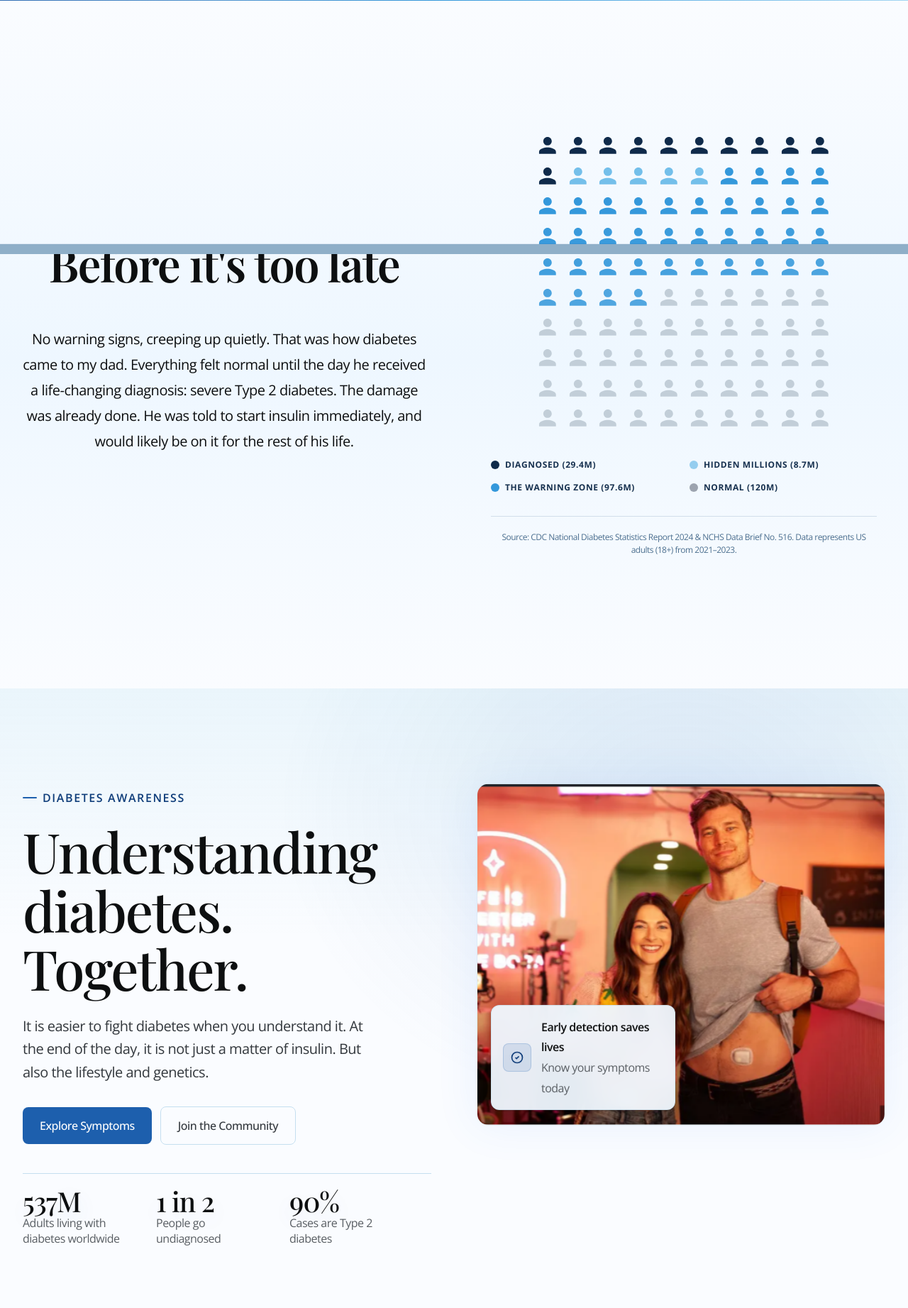
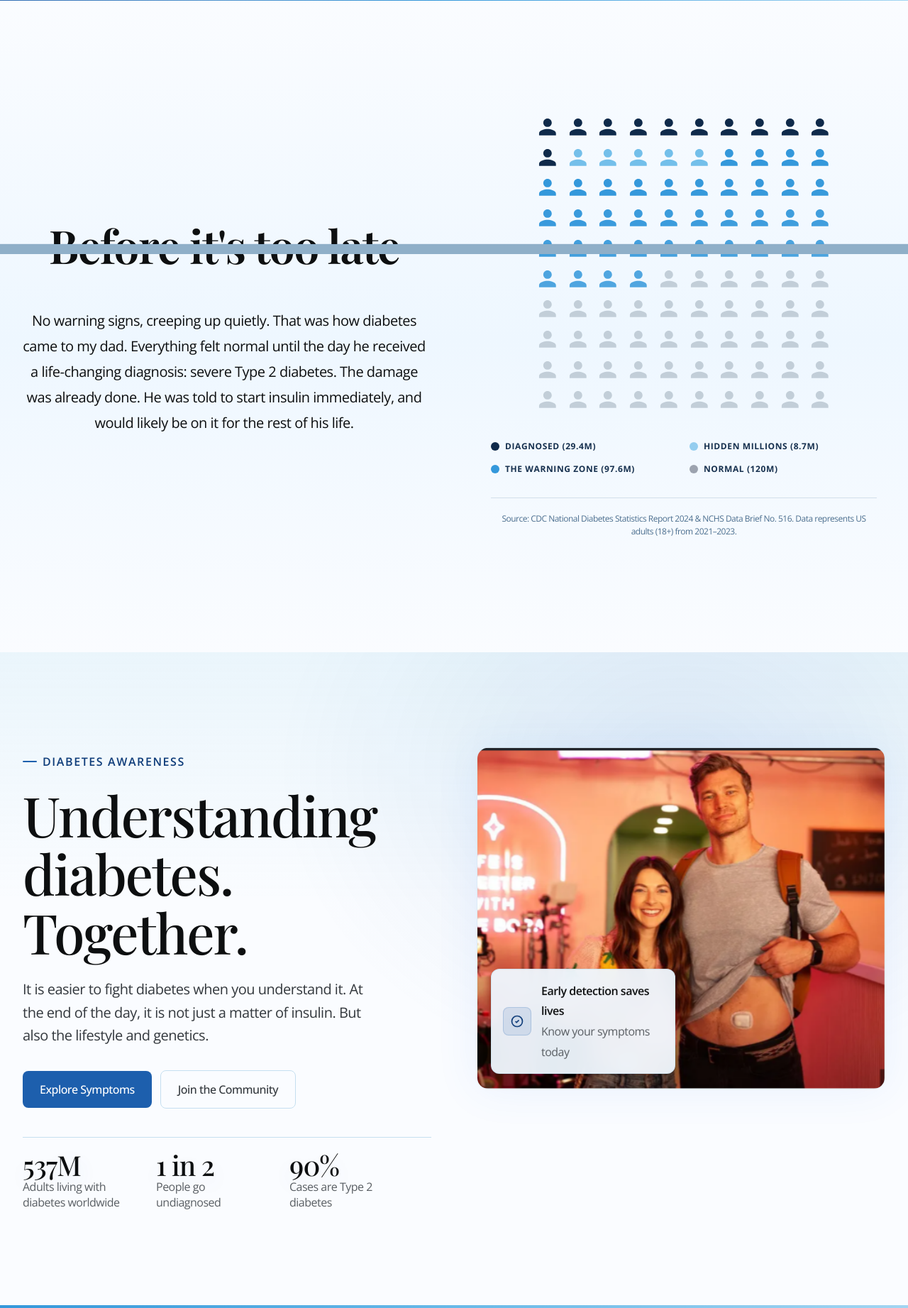
Before and after one commit to AlexDaPiggie/Diabetes_Campaign_WebApp_Ongoing, a FastAPI app: page / in a window 1280 px wide. Shown: the part 442-2285 px from the top of the page at 71% size. Run offline with FastAPI, Linux system fonts and the light colour scheme; some libraries are stand-ins or nearby versions.

Commit message:
style: reduce personal section padding for tighter layout

```diff
--- a/templates/index.html
+++ b/templates/index.html
@@ -53,7 +53,7 @@
 </section>
 
 <!-- PERSONAL STORY -->
-<section class="personal-story relative py-[115.2px] lg:py-[153.6px] overflow-hidden" aria-label="Personal story">
+<section class="personal-story relative py-[96px] lg:py-[128px] overflow-hidden" aria-label="Personal story">
   <div class="max-w-7xl mx-auto px-6 lg:px-8">
     <div class="personal-story__grid">
 
```
